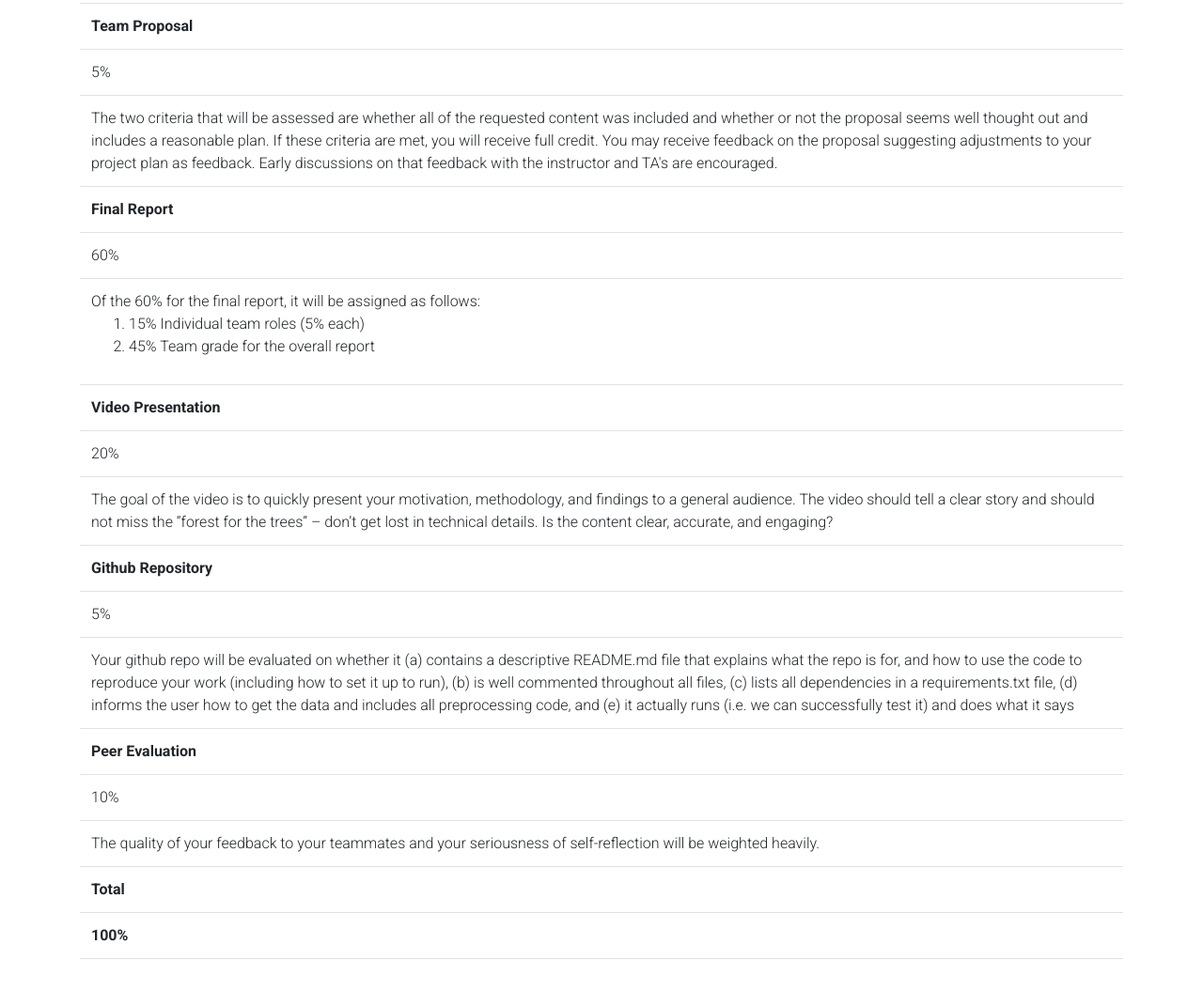
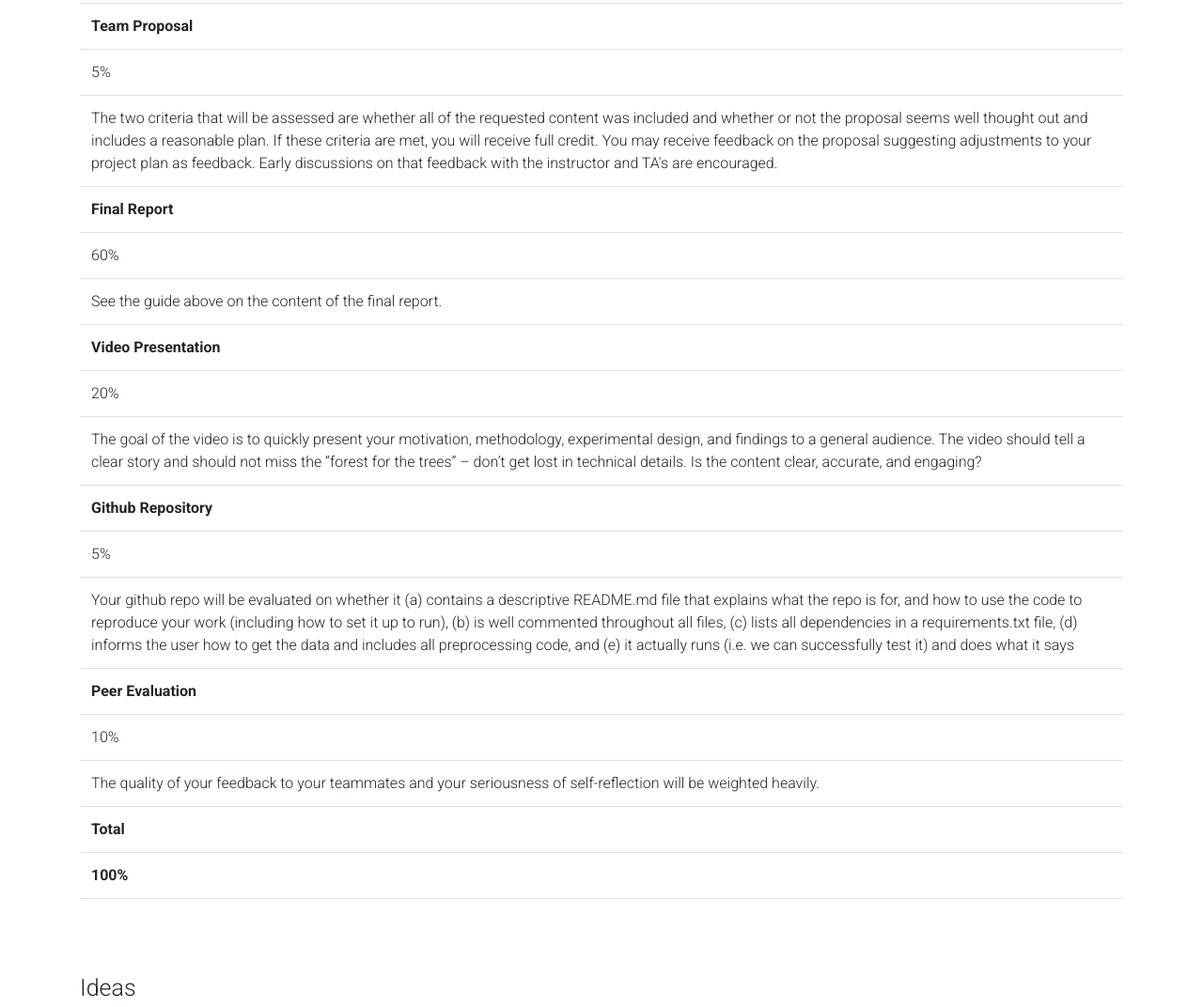
Before and after one commit to kylebradbury/ids705_sp2022, a plain HTML site: page project.html in a window 1280 px wide. Shown: the part 3687-4759 px from the top of the page at 94% size. Drawn offline with nearby package versions, Linux system fonts and the light colour scheme.

```diff
--- a/project.html
+++ b/project.html
@@ -191,17 +191,13 @@
       <tr>
         <th scope="row">Final Report</th>
         <td>60%</td>
-        <td>Of the 60% for the final report, it will be assigned as follows:
-          <ol>
-            <li>15% Individual team roles (5% each)</li>
-            <li>45% Team grade for the overall report</li>
-          </ol>
+        <td>See the guide above on the content of the final report.
         </td>
       </tr>
       <tr>
         <th scope="row">Video Presentation</th>
         <td>20%</td>
-        <td>The goal of the video is to quickly present your motivation, methodology, and findings to a general audience. The video should tell a clear story and should not miss the “forest for the trees” – don’t get lost in technical details. Is the content clear, accurate, and engaging?</td>
+        <td>The goal of the video is to quickly present your motivation, methodology, experimental design, and findings to a general audience. The video should tell a clear story and should not miss the “forest for the trees” – don’t get lost in technical details. Is the content clear, accurate, and engaging?</td>
       </tr>
       <tr>
         <th scope="row">Github Repository</th>
```
Also changed, not shown: syllabus.html (+1 -1 lines).
